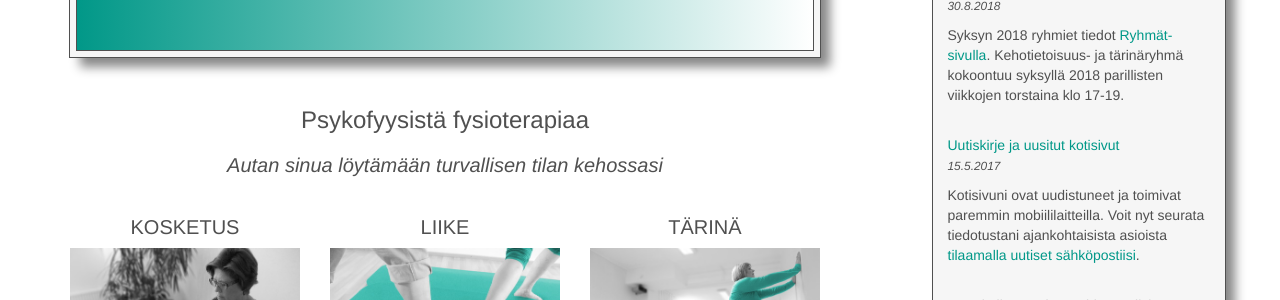
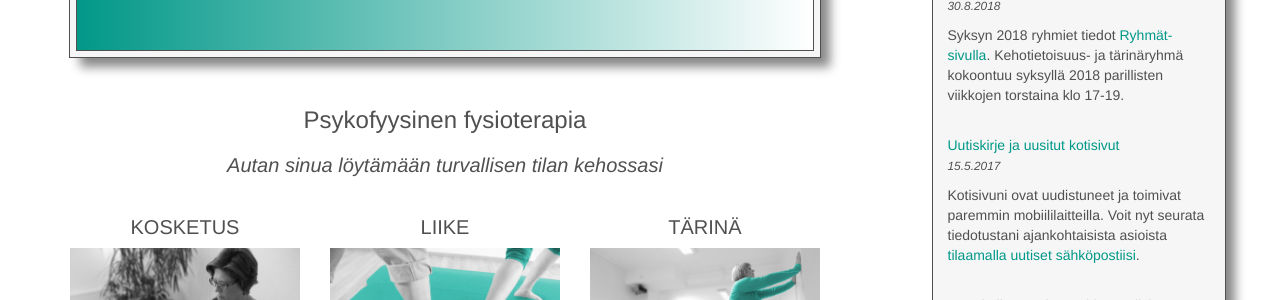
Before and after one commit to jluttine/maijaleenalehtimaki.fi, a Jekyll site: the page built from _pages/00-etusivu.html, in a window 1280 px wide. Shown: the part 464-764 px from the top of the page. Built offline with Jekyll 4.4.1, drawn with Linux system fonts in a browser that asks for light colours.

Commit message:
Psykofyysinen ft yksikkömuotoon

```diff
--- a/_pages/00-etusivu.html
+++ b/_pages/00-etusivu.html
@@ -31,7 +31,7 @@ permalink: /
 
     <div class="row">
         <div class="col-xs-12 header-block">
-            <h1 class="header-title">Psykofyysistä fysioterapiaa</h1>
+            <h1 class="header-title">Psykofyysinen fysioterapia</h1>
             <h2 class="header-subtitle">Autan sinua löytämään turvallisen tilan kehossasi</h2>
         </div>
     </div>
```
